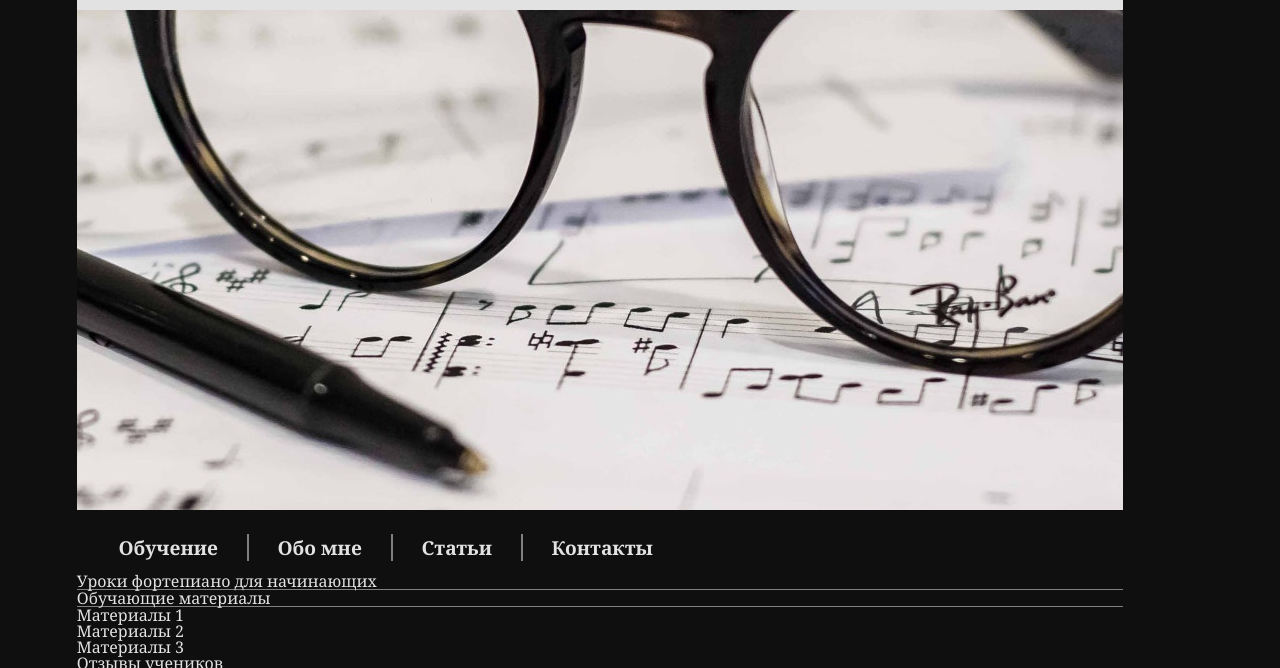
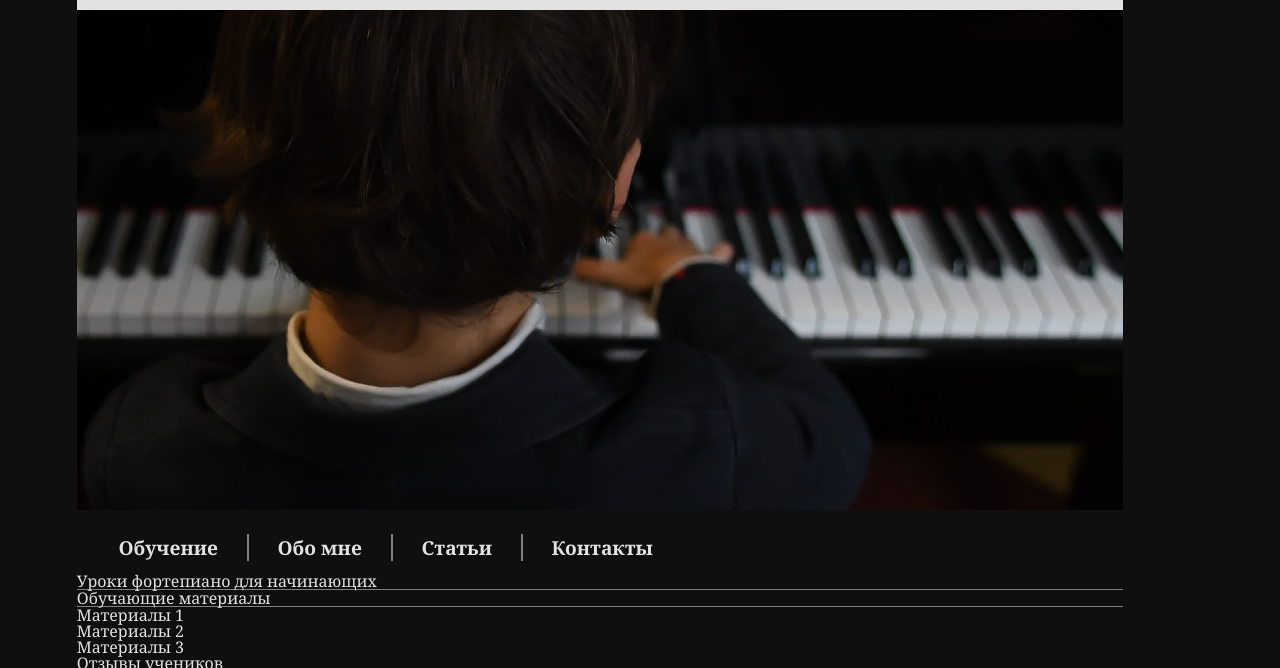
Before and after one commit to tatitarasova/tatitarasova.github.io, a plain HTML site: page index.html in a window 1280 px wide. Shown: the part 132-800 px from the top of the page. Drawn offline with Linux system fonts and the light colour scheme.

Commit message:
Changing the hero picture today

```diff
--- a/styles/desktop.css
+++ b/styles/desktop.css
@@ -13,15 +13,19 @@ BLACK: rgb(46, 46, 46);
 
     /* HERO IMAGE */
     #hero-image {
-		background-image: url("../images/glasses-desktop.jpg");
+        background-image: url("../images/boy-playing-piano-desktop.jpg");
         height: 500px;
         background-position: center;
     }
 
     /*-----INSIDE THE WRAPPERS-----*/
-	header, nav, .row, footer {
+    header,
+    nav,
+    .row,
+    footer {
         max-width: 1140px;
-		margin: 0 auto; /*centers everything on the page;*/
+        margin: 0 auto;
+        /*centers everything on the page;*/
     }
 
     /*----- HEADER -----*/
@@ -31,7 +35,9 @@ BLACK: rgb(46, 46, 46);
     }
 
     /*----- NAVIGATION ---*/
-	nav ul li {width: auto;}
+    nav ul li {
+        width: auto;
+    }
 
     nav ul li a {
         transition: background .3s linear;
@@ -42,4 +48,6 @@ BLACK: rgb(46, 46, 46);
         background-color: rgb(75, 75, 75);
     }
 
-} /*end of the media query */
+}
+
+/*end of the media query */
--- a/styles/phone-default.css
+++ b/styles/phone-default.css
@@ -54,7 +54,7 @@ header h2 {
 /* -- HERO IMAGE STYLES ---------*/
 
 #hero-image {
-    background-image: url("../images/glasses-phone.jpg");
+    background-image: url("../images/boy-playing-piano-phone.jpg");
     background-repeat: no-repeat;
     background-color: rgb(226, 226, 226);
     height: 200px;
@@ -64,7 +64,6 @@ header h2 {
 
 #nav-wrapper {
     background-color: rgb(15, 15, 15);
-    width: auto;
 }
 
 nav ul {
--- a/styles/tablet.css
+++ b/styles/tablet.css
@@ -11,11 +11,11 @@ BLACK: rgb(46, 46, 46);
 
 @media only screen and (min-width: 641px) {
 
-	/* -- HERO IMAGE STYLES ---------*/
-	#hero-image {
-		background-image: url("../images/glasses-tablet.jpg");
-		height: 400px;
-	}
+    /* -- HERO IMAGE STYLES ---------*/
+    #hero-image {
+        background-image: url("../images/boy-playing-piano-tablet.jpg");
+        height: 400px;
+    }
 
     /* NAVIGATION HERE */
 
```
Also changed, not shown: images/boy-playing-piano-desktop.jpg (added), images/boy-playing-piano-phone.jpg (added), images/boy-playing-piano-tablet.jpg (added). Lines whose indentation alone changed are shown as unchanged.
